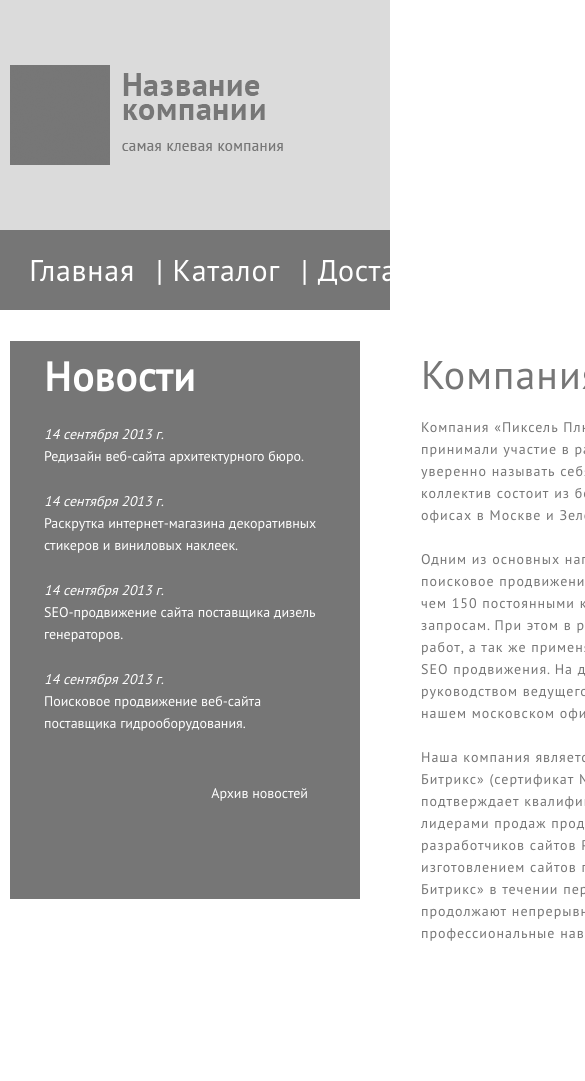
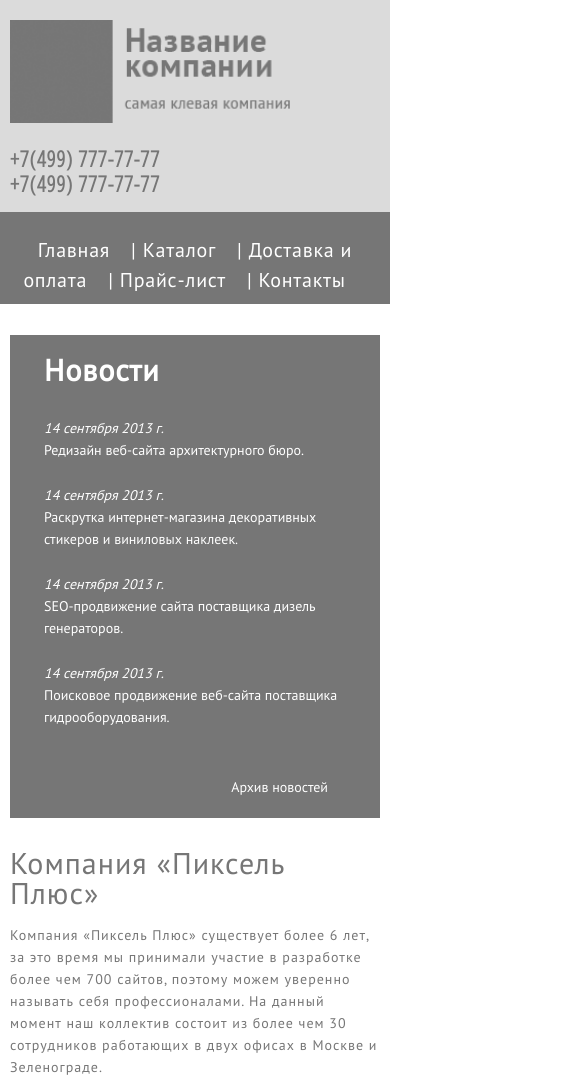
Before and after one commit to MilordVladyslav/html-css-practice-2, a website: page app/index.html in a window 390 px wide. Shown: the top 1081 px of the page, 585 px wide, since content can reach past the window. Drawn offline with Linux system fonts and the light colour scheme.

Commit message:
add responsive

```diff
--- a/app/scss/media.scss
+++ b/app/scss/media.scss
@@ -3,3 +3,105 @@
     display: none;
   }
 }
+
+@media screen and (min-width: 768px) and (max-width: 991px) {
+  .wrapper {
+    max-width: 100%;
+  }
+
+  .title-right {
+    line-height: 50px;
+  }
+}
+
+@media screen and (max-width: 767px) {
+  .wrapper {
+    max-width: 100%;
+  }
+  .header {
+    height: 135px;
+    padding-top: 20px;
+    .logo {
+      width: 35%;
+      height: auto;
+    }
+    .phones {
+      font-size: 22px;
+      font-weight: bold;
+      line-height: 25px;
+    }
+  }
+
+  .menu {
+    padding-top: 14px;
+    padding-bottom: 9px;
+    .navigation {
+      ul {
+        font-size: 20px;
+        padding-top: 9px;
+      }
+    }
+  }
+  .content {
+    padding-bottom: 60px;
+    .aside {
+      width: 100%;
+      padding-bottom: 20px;
+    }
+    .content-right {
+      clear: both;
+      padding: 0;
+      padding-top: 30px;
+      .title-right {
+        font-size: 30px;
+        line-height: 30px;
+        margin-bottom: 16px;
+      }
+    }
+  }
+
+  .footer {
+    position: static;
+    height: auto;
+    padding-bottom: 20px;
+    .wrapper {
+      display: block;
+    }
+    .footer-navigation, .footer-logo {
+      padding-left: 10px;
+    }
+    .footer-navigation {
+      height: auto;
+      margin-top: 20px;
+    }
+  }
+}
+
+@media screen and (max-width: 600px) {
+  .header {
+    height: 212px;
+    .logo {
+      min-width: 280px;
+      margin-bottom: 20px;
+    }
+    .phones {
+      float: left;
+      clear: both;
+    }
+  }
+
+  .aside {
+    .news-title {
+      font-size: 30px;
+    }
+  }
+
+  .info, .footer-navigation, .footer-logo {
+    max-width: 100%;
+  }
+
+  .footer {
+    padding-bottom: 40px;
+  }
+
+}
```
Also changed, not shown: app/css/all.css.
